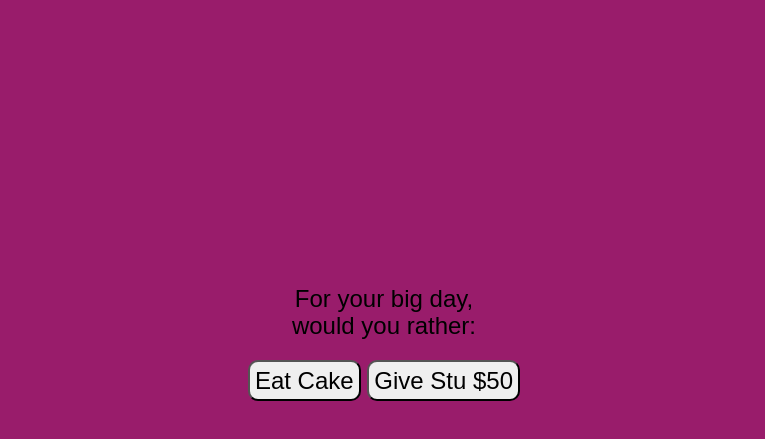
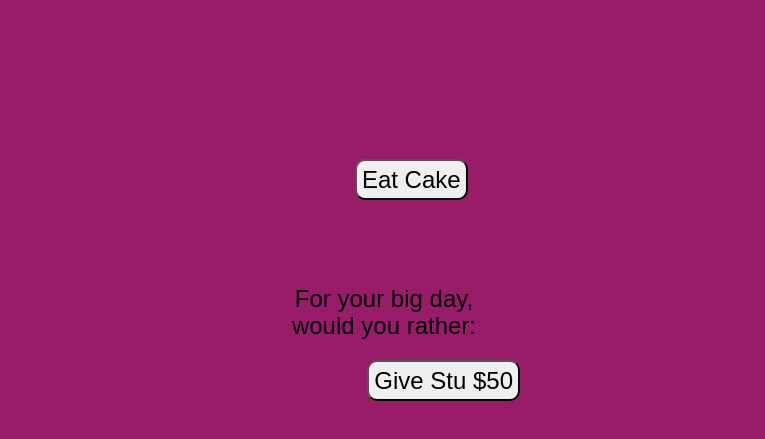
Before and after one commit to StuvaScript/Rather, a website with bundled scripts: page dist/index.html in a window 1280 px wide. Both pictures are taken after a click on the button "Eat Cake". Shown: the part 257-696 px from the top of the page, without its empty margins (256-1021 px from the left). Built offline with nearby package versions, Linux system fonts and the light colour scheme.

Commit message:
Add button movement logic
Added a listener to the left button.
Calculated the screen size and the button size.
Defined how much free space the button had to move
based on those values.

```diff
--- a/src/index.js
+++ b/src/index.js
@@ -1,2 +1,62 @@
 import './normalize.css';
 import './style.css';
+
+const buttonOne = document.querySelector('#btn-1');
+const buttonTwo = document.querySelector('#btn-2');
+
+//* **`` We feed this our available screen space sizes and it spits out random numbers that do not exceed the screen size.
+function generateRandomNumbers(minHeight, maxHeight, minWidth, maxWidth) {
+  const height = Math.floor(
+    Math.random() * (maxHeight - minHeight) + minHeight,
+  );
+  const width = Math.floor(Math.random() * (maxWidth - minWidth) + minWidth);
+
+  return { height, width };
+}
+//todo NEED TO ADD THE CODE BELOW TO A WINDOW.ONCHANGE LISTENER
+//todo **********************************************************
+
+//* **`` This gets our button's position from the left and from the top of the window.
+const rect = buttonOne.getBoundingClientRect();
+const buttonFromLeftScreen = rect.x;
+const buttonFromTopScreen = rect.y;
+// console.log({ buttonFromLeftScreen });
+// console.log({ buttonFromTopScreen });
+
+//* **`` This gets our button's computed width and height.
+const buttonHeight = buttonOne.offsetHeight;
+const buttonWidth = buttonOne.offsetWidth;
+//   console.log({ buttonHeight });
+// console.log({ buttonWidth });
+
+//* **`` This gets our screen height and width.
+const screenHeight = screen.height;
+const screenWidth = screen.width;
+//   console.log({ screenHeight });
+// console.log({ screenWidth });
+
+//* **`` These are the computed values that tell us how much room we can let our button move.
+const availableRoomToMoveLeft = buttonFromLeftScreen * -1;
+// console.log({ availableRoomToMoveLeft });
+const availableRoomToMoveUp = buttonFromTopScreen * -1;
+// console.log({ availableRoomToMoveUp });
+const availableRoomToMoveRight =
+  screenWidth - (buttonFromLeftScreen + buttonWidth);
+// console.log({ availableRoomToMoveRight });
+const availableRoomToMoveDown =
+  screenHeight - (buttonFromTopScreen + buttonHeight);
+// console.log({ availableRoomToMoveDown });
+
+//todo **********************************************************
+
+buttonOne.addEventListener('click', () => {
+  const { height, width } = generateRandomNumbers(
+    availableRoomToMoveUp,
+    availableRoomToMoveDown,
+    availableRoomToMoveLeft,
+    availableRoomToMoveRight,
+  );
+
+  buttonOne.style.transform = `translate(${width}px, ${height}px)`;
+  buttonOne.style.transition = '200ms ease-out';
+});
```
Also changed, not shown: dist/index.html, dist/main.js, 1 other file.
